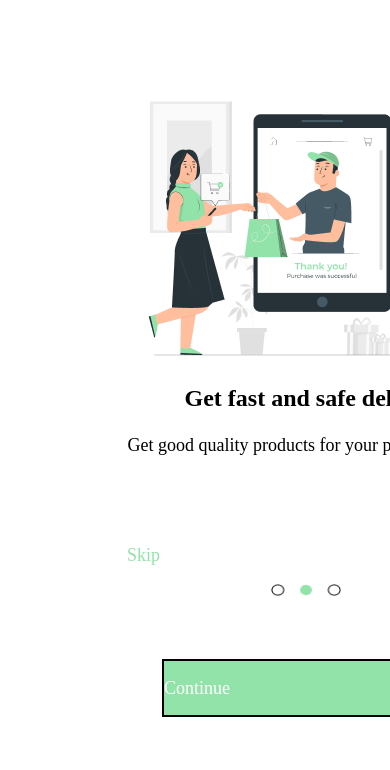
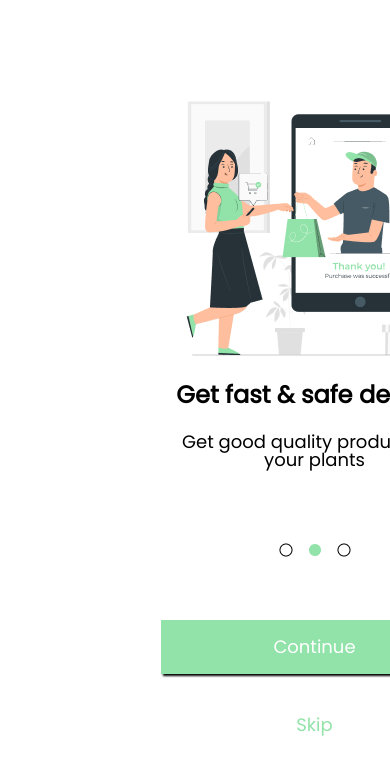
Before and after one commit to recchiarthur/PaginaOnboarding, a plain HTML site: page segpagina.html in a window 390 px wide. Shown: the top 770 px of the page. Drawn offline with Linux system fonts and the light colour scheme.

Commit message:
Finalizando as páginas. Agora só falta deixar responsivas.

```diff
--- a/segpagina.html
+++ b/segpagina.html
@@ -4,20 +4,23 @@
     <meta charset="UTF-8">
     <meta http-equiv="X-UA-Compatible" content="IE=edge">
     <meta name="viewport" content="width=device-width, initial-scale=1.0">
+    <link rel="stylesheet" href="reset.css">
     <link rel="stylesheet" href="style.css">
-    <link rel="stylesheet" href="reset.css">
+    <link href="https://fonts.googleapis.com/css2?family=Poppins:wght@400&display=swap" rel="stylesheet">
     <title>The Plantsman's Guide</title>
 </head>
 <body>
     <main>
-        <img class="img-seg-pagina" src="img/seg-pag.png" alt="Fast and safe delivery">
+        <img class="img" src="img/seg-pag.png" alt="Get fast and safe delivery">
         <div class="caixa-textos">
-            <h1 class="titulo">Get fast and safe delivery</h1>
+            <h1 class="titulo">Get fast & safe delivery</h1>
             <p class="subtitulo">Get good quality products for your plants</p>
         </div>
-        <a href="index.html"><img class="bolinha" src="img/bola-seg.png"></a>
-        <a class="botao-continuar" href="tercpagina.html">Continue</a>
-        <a class="botao-pular" href="tercpagina.html">Skip</a>
+        <div class="botoes">
+            <a href="index.html"><img class="bolinha" src="img/bola-seg.png"></a>
+            <a class="botao-continuar" href="tercpagina.html">Continue</a>
+            <a class="botao-pular" href="tercpagina.html">Skip</a>
+        </div>
     </main>
 </body>
 </html>
--- a/style.css
+++ b/style.css
@@ -8,80 +8,83 @@ body
     background-color: #fff;
     font-family: 'Poppins', sans-serif;
 }
-.img-primeira-pag
+.img
 {
-    position: relative;
-    width: 300px;
-    height: 300px;
-    left: 40px;
-    top: 34px;
-    display: inline-block;
-    vertical-align: top;
+    display: block;
+    margin: 0 auto;
+    max-width: 100%;
+    height: auto;
 }
 .caixa-textos
 {
     margin-top: 7px;
     text-align: center;
+    display: flex;
+    align-items: center;
+    flex-direction: column;
 }
 .titulo
 {
-    font-style: normal;
+    display: flex;
+    align-items: center;
     font-weight: 600;
     font-size: 24px;
     margin-bottom: 26px;
-    color: black;
 }
 .subtitulo
 {
     width: 299px;
     height: 46px;
-    left: 37px;
-    right: 39px;
-    top: 398px;
-    font-style: normal;
-    font-weight: 400;
     font-size: 18px;
-    color: black;
     margin-bottom: 64px;
-    text-align: center;
+}
+.botoes
+{
+    justify-content: center;
+    align-items: center;
+    display: flex;
+    flex-direction: column;
+}
+.botoes a
+{
+    align-items: center;
+    text-decoration: none;
+    display: flex;
+    font-size: 18px;
+    justify-items: center;
 }
 .bolinha
 {
-    text-align: center;
-    text-decoration: none;
-    position: absolute;
-    width: 70px;
-    height: 12px;
-    left: 144px;
-    top: 508px;
     margin-bottom: 63px;
 }
 .botao-continuar
 {
-    position: absolute;
     width: 308px;
     height: 54px;
-    left: 35px;
-    top: 583px;
     background-color: #92e3a9;
-    border: 2px solid #000;
     color: #fff;
-    text-decoration: none;
-    display: flex;
-    align-items: center;
-    text-align: center;
-    font-style: normal;
-    font-weight: 500;
-    font-size: 18px;
+    margin-bottom: 42px;
+    justify-content: center;
+    transition: 400ms;
+    box-shadow: 2px 2px 2px #000;
+}
+.botao-continuar:hover
+{
+    font-size: 20px;
+    background-color: #55e07c;
+    box-shadow: 2px 2px 4px #000;
 }
 .botao-pular
 {
     color: #92e3a9;
-    position: relative;
-    font-weight: 500;
-    font-size: 18px;
-    display: flex;
-    align-items: center;
-    text-align: center;
-    text-decoration: none;
+    transition: 400ms;
 }
+.botao-pular:hover
+{
+    font-size: 20px;
+    color: #55e07c;
+}
+@media screen and (max-width: 400px)
+{
+
+}
```
Also changed, not shown: index.html (+6 -4 lines), tercpagina.html (+8 -5 lines).
